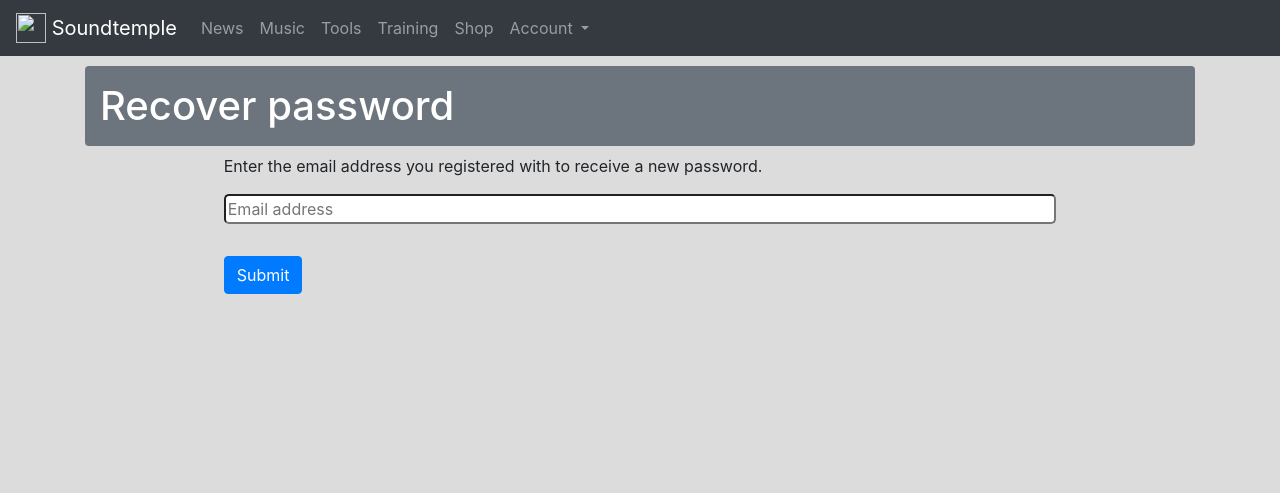
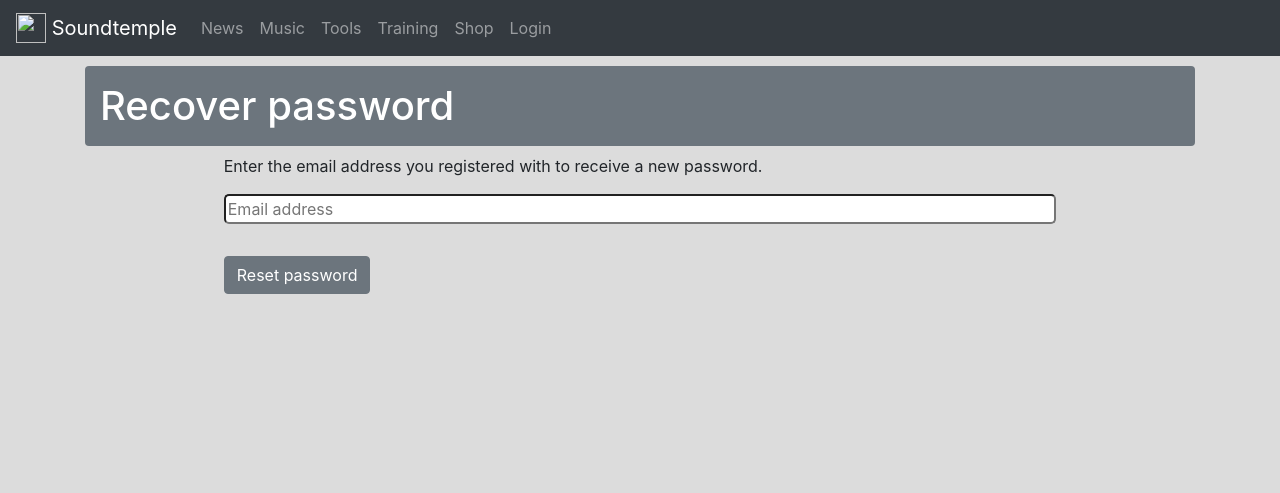
Before and after one commit to soundtemple/soundtemple, a Django app: page /user/password_reset/ in a window 1280 px wide. Shown: the top 493 px of the page. Run offline with Django 3.2, Linux system fonts and the light colour scheme; data that the repository does not hold is empty; parts of the project's set-up code (start-up, migrations or seed data) failed here and were passed over; some libraries are stand-ins or nearby versions.

Commit message:
contact page tidy up login menu tweak

```diff
--- a/auth_user/templates/auth_user/includes/_login_form.html
+++ b/auth_user/templates/auth_user/includes/_login_form.html
@@ -18,7 +18,7 @@
                 <input id="id_password" name="password"
                            type="password" class="form-control">
                 <input type="submit" value="Login"
-                           class="btn btn-primary my-3" />
+                           class="btn btn-secondary my-3" />
                 <input type="hidden" name="next" value="{{ next }}" />
 
             </tr>
--- a/auth_user/templates/registration/password_reset_form.html
+++ b/auth_user/templates/registration/password_reset_form.html
@@ -14,7 +14,7 @@
                 {% csrf_token %}
                 <p>Enter the email address you registered with to receive a new password.</p>
                 <p>{% render_field form.email placeholder="Email address" %}</p>
-                <button type="submit" class="btn btn-primary mt-3">Submit</button>
+                <button type="submit" class="btn btn-secondary mt-3">Reset password</button>
               </form>
             </div>
         </div>
--- a/auth_user/templates/registration/signup.html
+++ b/auth_user/templates/registration/signup.html
@@ -29,7 +29,7 @@
                         {% endfor %}
                     </fieldset>
                     <div class="form-actions">
-                        <button type="submit" class="btn btn-primary mt-3" >Submit</button>
+                        <button type="submit" class="btn btn-secondary mt-3" >Sign up</button>
                     </div>
                 </form>
             </div>
--- a/auth_user/views.py
+++ b/auth_user/views.py
@@ -10,11 +10,14 @@ from django.utils.http import urlsafe_base64_decode
 from .tokens import account_activation_token
 from django.contrib.auth.models import User
 
+
 def login_page(request):
     return render(request, 'auth_user/login.html', {})
 
 
 def login_user(request):
+    if request.method == 'GET':
+        return render(request, 'auth_user/login.html', {})
     username = request.POST['username']
     password = request.POST['password']
     user = authenticate(request, username=username, password=password)
--- a/soundtemple/templates/soundtemple/includes/_navbar.html
+++ b/soundtemple/templates/soundtemple/includes/_navbar.html
@@ -24,6 +24,11 @@
       <li class="nav-item">
         <a class="nav-link" href='{% url "coming_soon" %}'>Shop</a>
       </li>
+      {% if not user.is_authenticated %}
+      <li class="nav-item">
+        <a class="nav-link" data-toggle="modal" data-target="#loginModal">Login</a>
+      </li>
+      {% else %}
       <li class="nav-item dropdown">
         <a class="nav-link dropdown-toggle" href="#" id="navbarDropdown" role="button" data-toggle="dropdown" aria-haspopup="true" aria-expanded="false">
           Account
@@ -43,6 +48,7 @@
             {% endif %}
         </div>
       </li>
+      {% endif %}
       {% if user.is_staff %}
       <li class="nav-item dropdown">
         <a class="nav-link dropdown-toggle" href="#" id="navbarDropdown" role="button" data-toggle="dropdown" aria-haspopup="true" aria-expanded="false">
```
